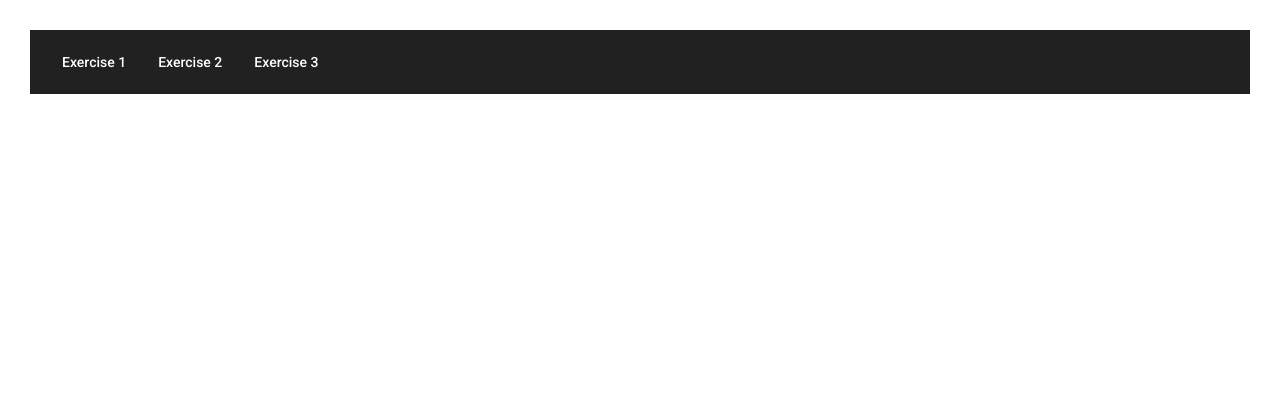
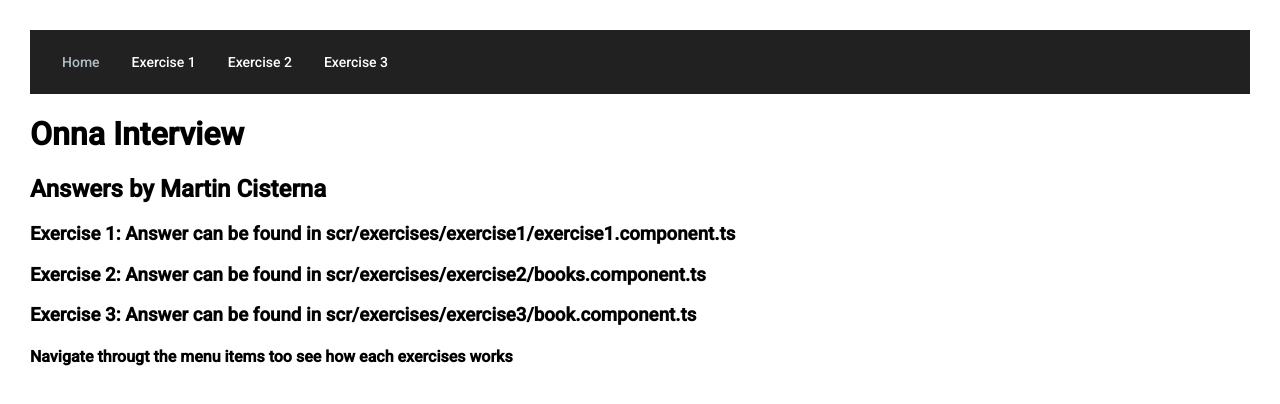
Before and after one commit to mrcisterna/angular-onna, an Angular app: page /home in a window 1280 px wide. Before the commit this address led to /. Shown: the top 404 px of the page. Built offline with nearby package versions, Linux system fonts and the light colour scheme.

Commit message:
Added Home view

```diff
--- a/src/app/app-routing.module.ts
+++ b/src/app/app-routing.module.ts
@@ -1,7 +1,12 @@
 import { NgModule } from '@angular/core';
 import { RouterModule, Routes } from '@angular/router';
+import { HomeComponent } from '../home/home.component';
 
-const routes: Routes = [];
+const routes: Routes = [
+  { path: 'home', component: HomeComponent },
+  { path: '',   redirectTo: '/home', pathMatch: 'full' },
+  { path: '**', redirectTo: '/home' }
+];
 
 @NgModule({
   imports: [RouterModule.forRoot(routes)],
--- a/src/app/app.component.html
+++ b/src/app/app.component.html
@@ -1,6 +1,7 @@
 <mat-toolbar>
-  <button mat-button routerLink="./exercise1" routerLinkActive="active">Exercise 1</button>
-  <button mat-button routerLink="./exercise2" routerLinkActive="active">Exercise 2</button>
-  <button mat-button routerLink="./exercise3" routerLinkActive="active">Exercise 3</button>
+  <button mat-button routerLink="/home" routerLinkActive="mat-accent">Home</button>
+  <button mat-button routerLink="/exercise1" routerLinkActive="mat-accent">Exercise 1</button>
+  <button mat-button routerLink="/exercise2" routerLinkActive="mat-accent">Exercise 2</button>
+  <button mat-button routerLink="/exercise3" routerLinkActive="mat-accent">Exercise 3</button>
 </mat-toolbar>
 <router-outlet></router-outlet>
--- a/src/app/app.module.ts
+++ b/src/app/app.module.ts
@@ -7,6 +7,8 @@ import { AppComponent } from './app.component';
 import { BrowserAnimationsModule } from '@angular/platform-browser/animations';
 import { ExercisesModule } from '../exercises/exercises.module';
 import { MaterialExampleModule } from '../material.module';
+import { AppRoutingModule } from './app-routing.module';
+import { HomeComponent } from '../home/home.component';
 
 @NgModule({
   imports: [
@@ -16,8 +18,9 @@ import { MaterialExampleModule } from '../material.module';
     MaterialExampleModule,
     RouterModule,
     ExercisesModule,
+    AppRoutingModule
   ],
-  declarations: [AppComponent],
+  declarations: [AppComponent, HomeComponent],
   bootstrap: [AppComponent],
 })
 export class AppModule { }
--- a/src/exercises/exercises.routing.module.ts
+++ b/src/exercises/exercises.routing.module.ts
@@ -1,5 +1,5 @@
 import { NgModule } from '@angular/core';
-import { Routes, RouterModule } from '@angular/router'; // CLI imports router
+import { Routes, RouterModule } from '@angular/router';
 import { Exercise1Component } from './exercise1/exercise1.component';
 import { BooksComponent } from './exercise2/books.component';
 import { Exercise3Component } from './exercise3/exercise3.component';
--- /dev/null
+++ b/src/home/home.component.html
@@ -0,0 +1,5 @@
+<h1>Onna Interview</h1>
+<h2>Answers by Martin Cisterna</h2>
+<h3 *ngFor="let exercise of exercises">{{exercise.name}}: Answer can be found in
+    {{path}}/{{exercise.folder}}/{{exercise.file}}</h3>
+<h4>Navigate througt the menu items too see how each exercises works</h4>
--- /dev/null
+++ b/src/home/home.component.ts
@@ -0,0 +1,31 @@
+import { Component, OnInit } from '@angular/core';
+
+@Component({
+  selector: 'app-home',
+  templateUrl: './home.component.html'
+})
+export class HomeComponent implements OnInit {
+
+  path: string = 'scr/exercises';
+  exercises: { name: string, folder: string, file: string }[] = [];
+
+  ngOnInit(): void {
+    this.exercises = [
+      {
+        name: 'Exercise 1',
+        folder: 'exercise1',
+        file: 'exercise1.component.ts'
+      },
+      {
+        name: 'Exercise 2',
+        folder: 'exercise2',
+        file: 'books.component.ts'
+      },
+      {
+        name: 'Exercise 3',
+        folder: 'exercise3',
+        file: 'book.component.ts'
+      }
+    ]
+  }
+}
```
